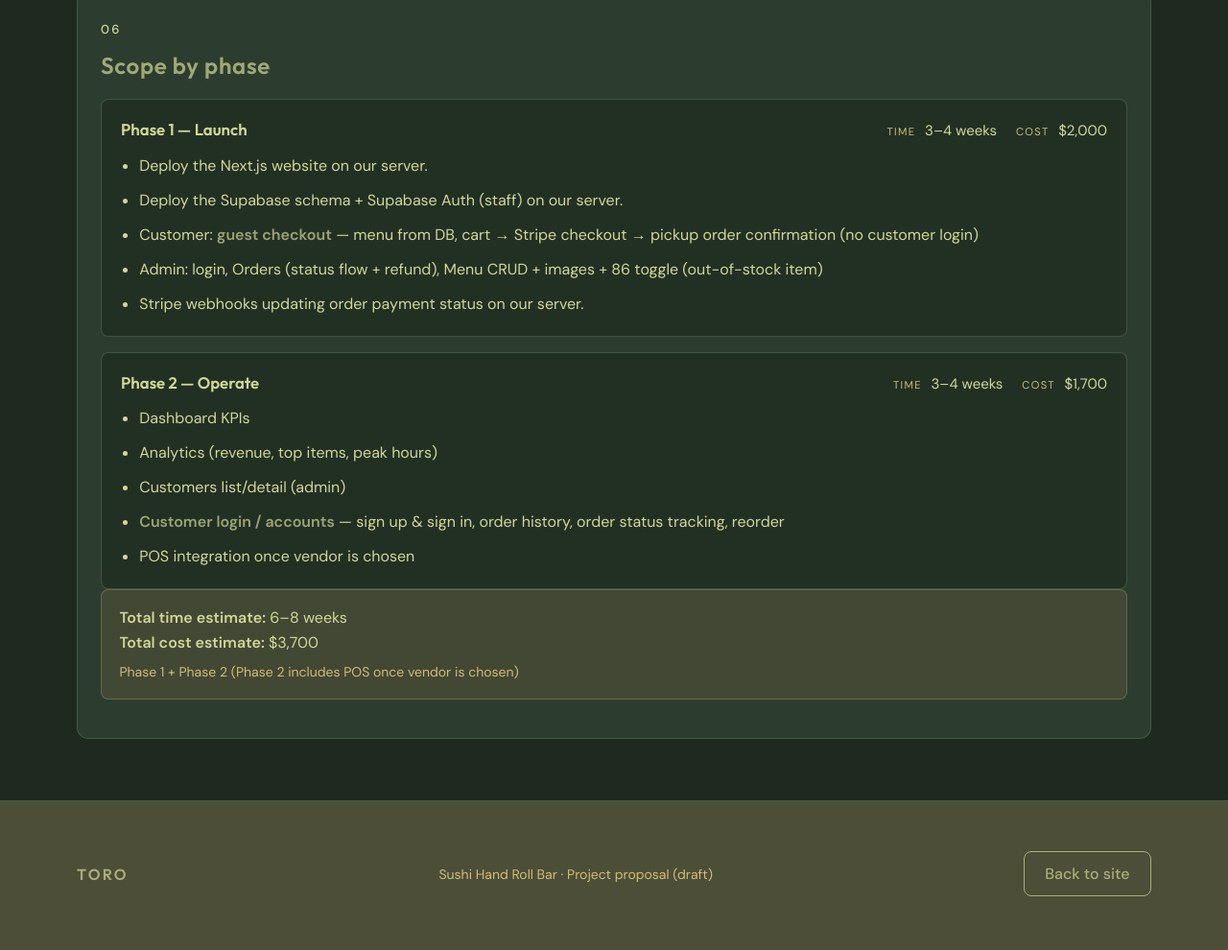
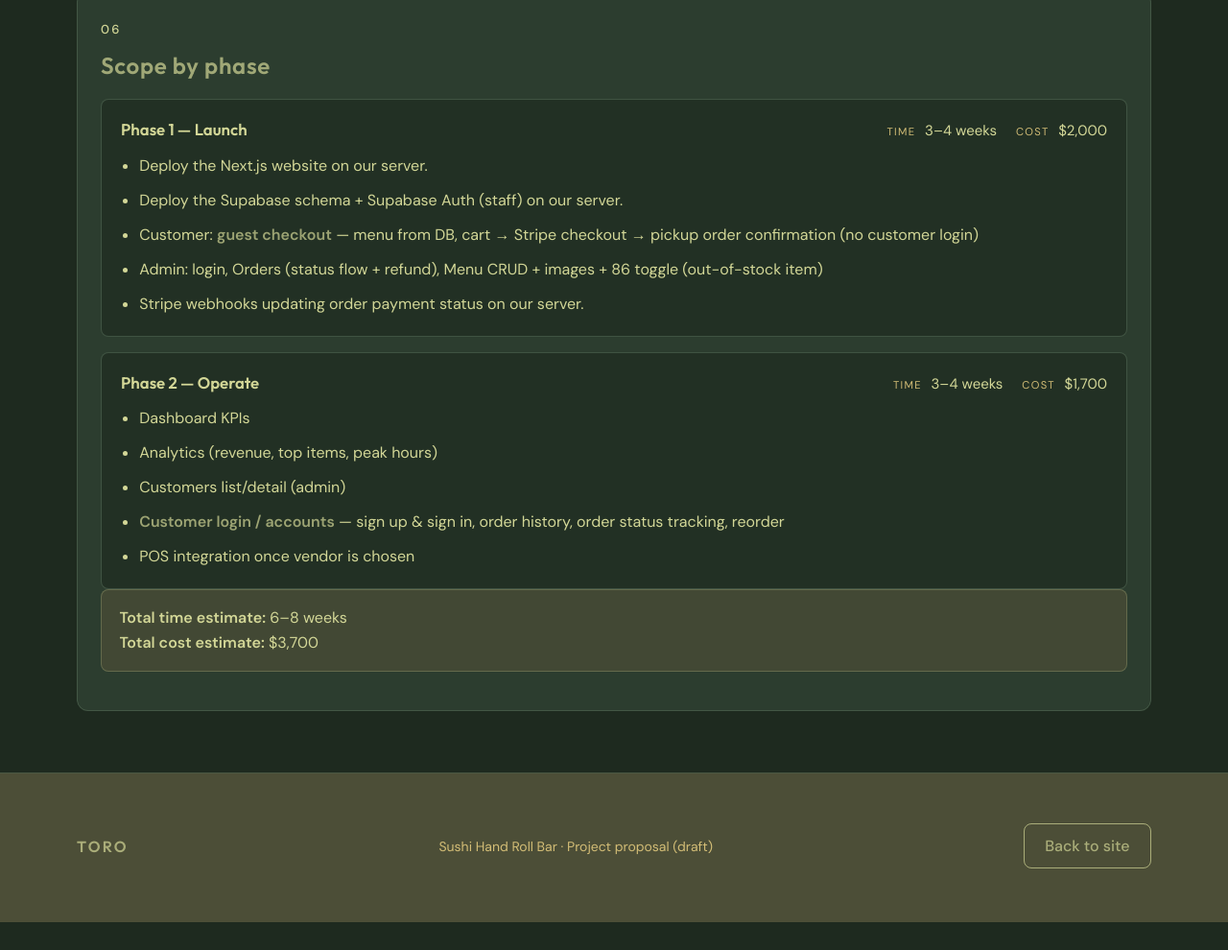
Before and after one commit to juliusnugraha/toro-site, a plain HTML site: page proposal.html in a window 1280 px wide. Shown: the part 2064-3054 px from the top of the page at 96% size. After the commit the page ends 3025 px from the top, so only its background shows below. Drawn offline with Linux system fonts and the light colour scheme.

Commit message:
Remove phase/POS footnote from proposal totals.
Co-authored-by: Cursor <cursoragent@cursor.com>

```diff
--- a/proposal.html
+++ b/proposal.html
@@ -222,7 +222,6 @@
           <p class="proposal-total">
             <strong>Total time estimate:</strong> 6–8 weeks<br />
             <strong>Total cost estimate:</strong> $3,700
-            <span class="proposal-note">Phase 1 + Phase 2 (Phase 2 includes POS once vendor is chosen)</span>
           </p>
         </section>
       </div>
```
